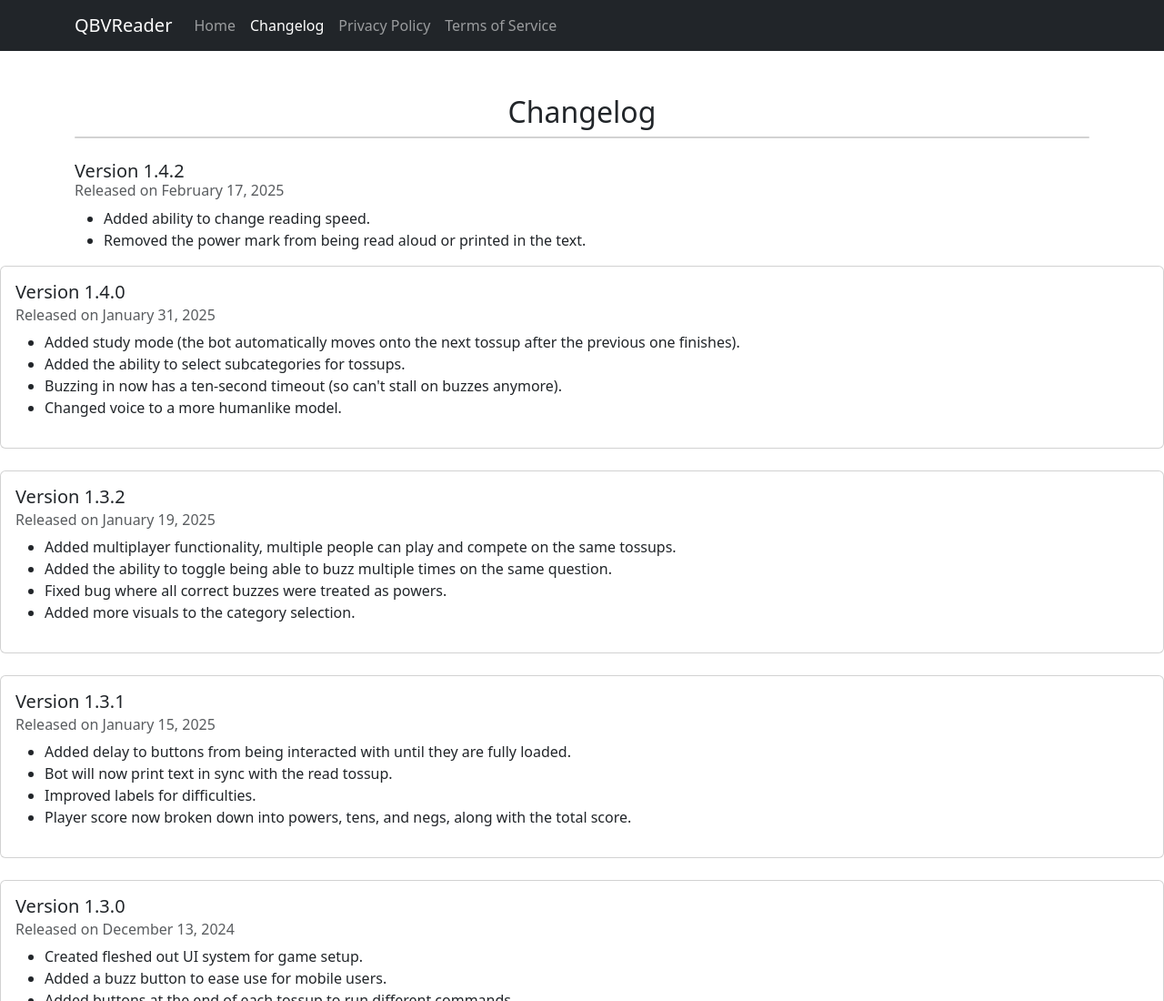
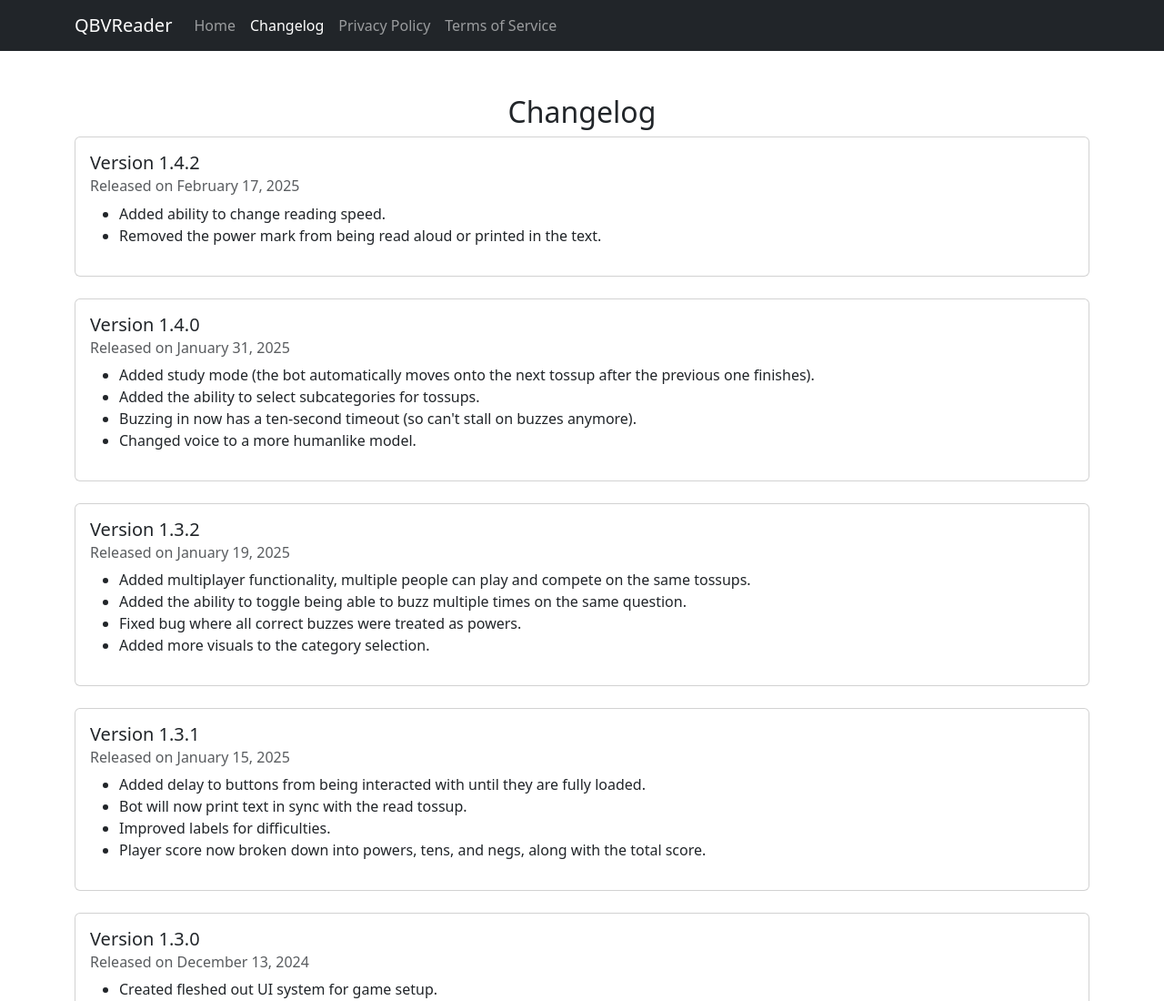
Before and after one commit to onetwothreefourfivesixe/vqb_website, a plain HTML site: page changelog.html in a window 1280 px wide. Shown: the top 1100 px of the page at 91% size. Drawn offline with nearby package versions, Linux system fonts and the light colour scheme.

Commit message:
Minor visual issue

```diff
--- a/changelog.html
+++ b/changelog.html
@@ -41,7 +41,9 @@
     <!-- Version Cards -->
     <div class="container mt-5">
         <h2 class="text-center">Changelog</h2>
-        <div class="card mb-4"></div>
+
+
+        <div class="card mb-4">
             <div class="card-body">
                 <h5 class="card-title">Version 1.4.2</h5>
                 <h6 class="card-subtitle mb-2 text-muted">Released on February 17, 2025</h6>
```
Lines whose indentation alone changed are shown as unchanged.
